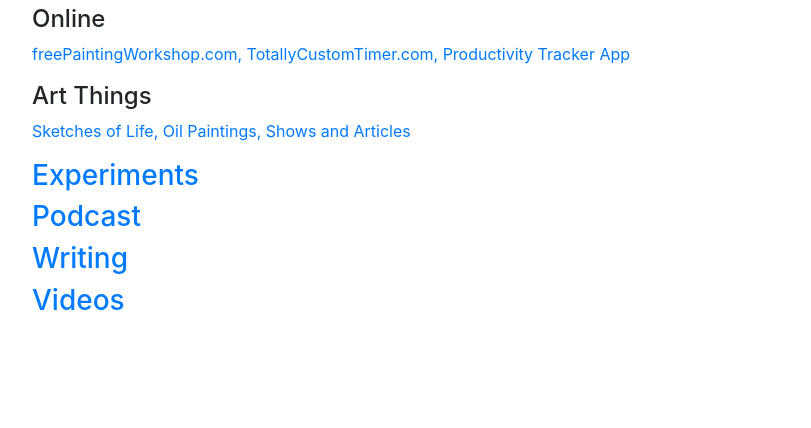
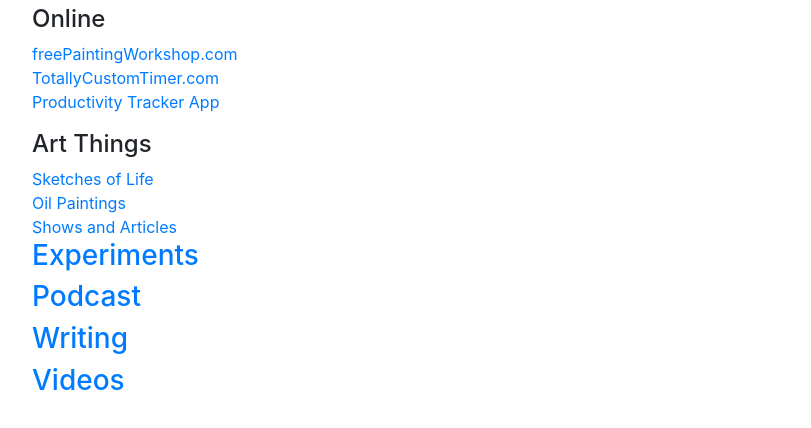
Before and after one commit to sonofzappa/mine, a plain HTML site: page index.html in a window 1280 px wide. Shown: the part 246-674 px from the top of the page, without its empty margins (53-864 px from the left). Drawn offline with nearby package versions, Linux system fonts and the light colour scheme.

Commit message:
oilLinkAdd

```diff
--- a/index.html
+++ b/index.html
@@ -15,9 +15,14 @@
         <br>
         <h2 id="projects">Projects</h2>
         <h4 id="online">Online</h3>
-            <p> <a href="www.freePaintingWorkshop.org">freePaintingWorkshop.com, </a> <a href="www.[totallycustomtimer.com">TotallyCustomTimer.com, </a> <a href="www.pomodorotracker.io">Productivity Tracker App</a>
+            <p>
+                <a href="www.freePaintingWorkshop.org">freePaintingWorkshop.com </a> <br>
+                <a href="www.[totallycustomtimer.com">TotallyCustomTimer.com </a> <br>
+                <a href="www.pomodorotracker.io">Productivity Tracker App</a>
         <h4 id="art">Art Things</h4>
-            <p><a href="sketches.html">Sketches of Life, <a href="oils.html">Oil Paintings, <a href="cv.html">Shows and Articles</p>
+                <a href="sketches.html">Sketches of Life</a><br>
+                <a href="oils.html">Oil Paintings</a><br>
+                <a href="cv.html">Shows and Articles</a>
         <h3 class="links"><a href="experiments">Experiments</a></h3>
         <h3 class="links"><a href="podcast">Podcast</a></h3>
         <h3 class="links"><a href="blog">Writing</a></h3>
```
